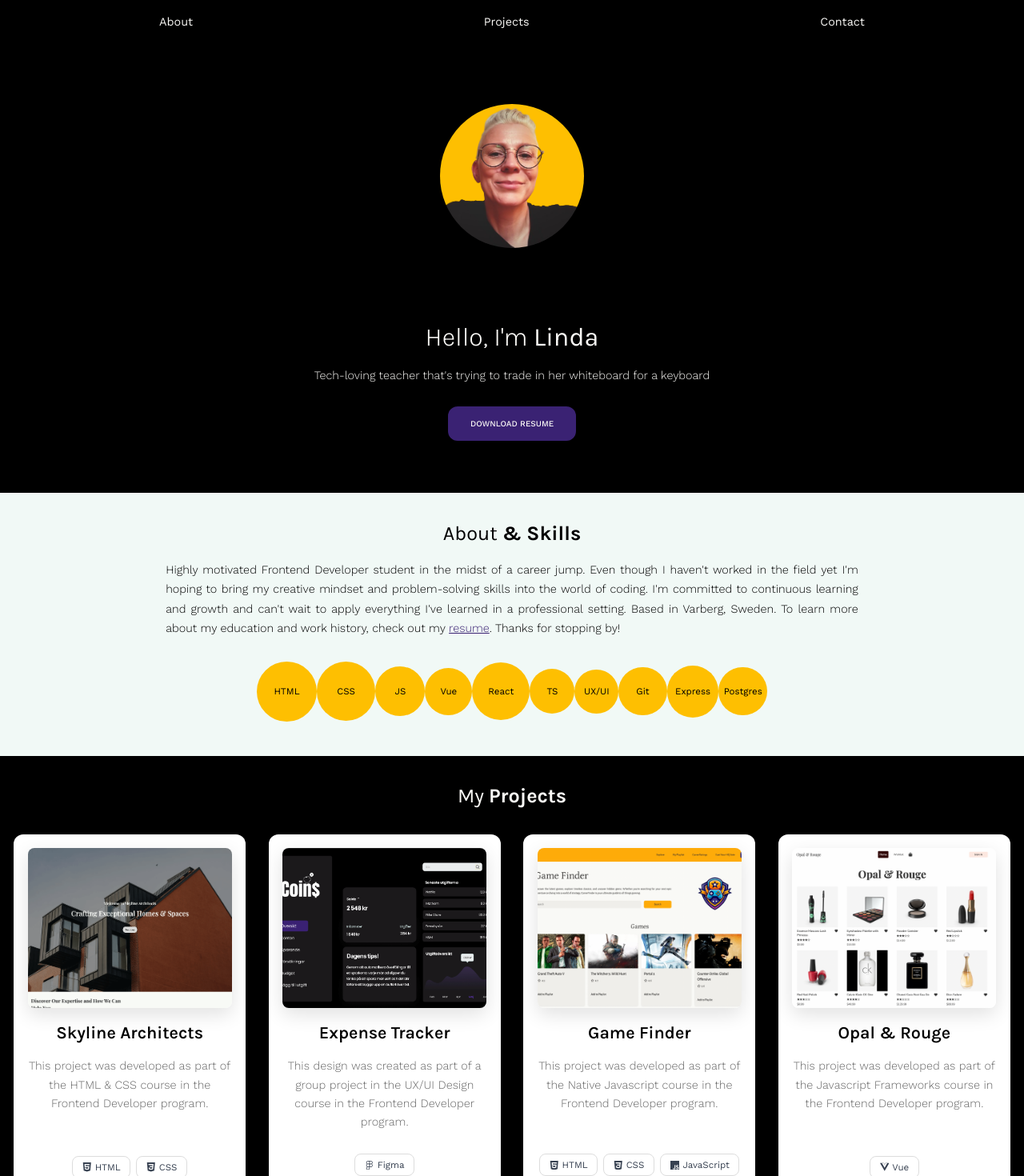
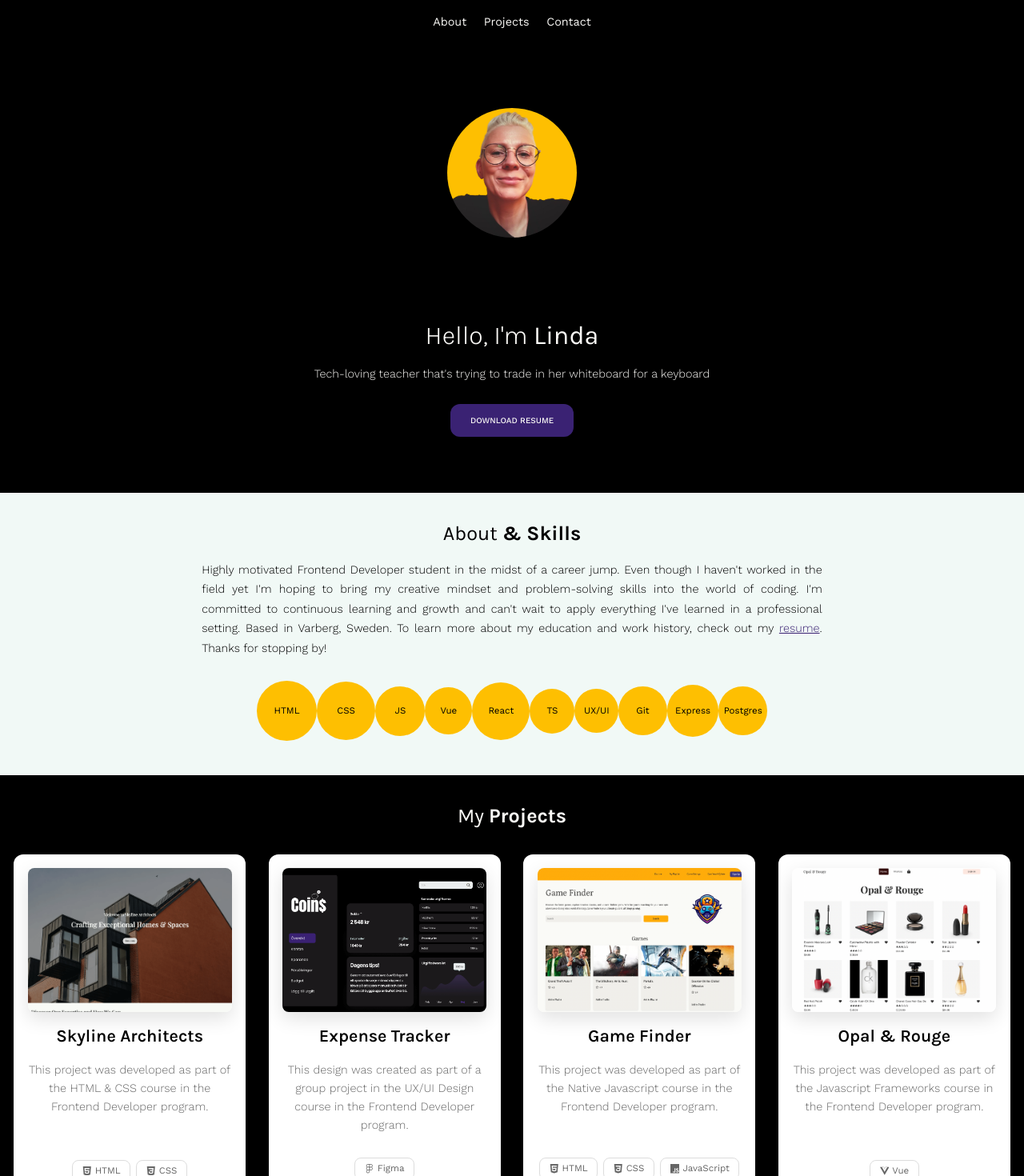
Before and after one commit to lindajensen/portfolio-v2, a React (Vite) app: page / in a window 1280 px wide. Shown: the top 1470 px of the page at 80% size. Built offline with nearby package versions, Linux system fonts and the light colour scheme.

Commit message:
Cleanup style sheet

```diff
--- a/src/index.css
+++ b/src/index.css
@@ -2,13 +2,11 @@
 :root {
   --background-dark: #000;
   --background-light: #f1f9f6;
-  /* --accent-color: #febf01;
-  --primary-button-color: #3a2273; */
-
+  --primary-button-color: #febf01;
   --accent-color: #3a2273;
-  --primary-button-color: #febf01;
   --light-font-color: #faf9f6;
   --dark-font-color: #333;
+  --muted-font-color: #666;
 
   --heading-font: "Karla", sans-serif;
   --base-font: "Work Sans", sans-serif;
@@ -62,11 +60,6 @@ img {
 }
 
 /* ==========  LAYOUT & STRUCTURE  ========== */
-.wrapper {
-  padding: 1.2rem 1.2rem;
-  max-width: 1200px;
-  margin: auto;
-}
 
 /* ==========  TYPOGRAPHY  ========== */
 h1 {
@@ -121,7 +114,8 @@ span {
 }
 .navbar__list {
   display: flex;
-  justify-content: space-around;
+  justify-content: center;
+  gap: 1.5rem;
 }
 
 /* Hero Section */
@@ -138,7 +132,7 @@ span {
 .hero__image {
   border-radius: 50%;
   padding-block: 1.8rem;
-  width: 180px;
+  width: 11.25rem;
 }
 
 .hero__title {
@@ -158,13 +152,12 @@ span {
   display: inline-block;
   border-radius: 12px;
   margin-bottom: 1.2rem;
-  padding: 14px 28px;
+  padding: 0.875rem 1.75rem;
   font-size: 0.7rem;
   font-weight: 500;
   border: none;
   cursor: pointer;
   transition: all 0.2s ease;
-  /* box-shadow: 0 2px 8px rgba(0, 0, 0, 0.1); */
 }
 
 .hero__button:hover {
@@ -174,7 +167,7 @@ span {
 /* About Section */
 .about {
   padding: 1.2rem 1.2rem;
-  max-width: 900px;
+  max-width: 56.25rem;
   margin: 0 auto;
 }
 
@@ -191,9 +184,9 @@ span {
 .about__skills {
   position: relative;
   width: 100%;
-  height: 450px;
+  height: 28.125rem;
   margin: 0 auto;
-  max-width: 700px;
+  max-width: 43.75rem;
 }
 
 .about__skill {
@@ -318,17 +311,17 @@ span {
 .projects__item {
   display: flex;
   flex-direction: column;
-  min-height: 500px;
+  min-height: 31.25rem;
 }
 
 .projects__description {
-  max-width: 400px;
+  max-width: 25rem;
   margin: 0 auto 1rem;
 }
 
 .projects__image {
   width: 100%;
-  height: 200px;
+  height: 12.5rem;
   object-fit: cover;
   max-width: 100%;
   border-radius: 8px;
@@ -342,7 +335,7 @@ span {
 }
 
 .projects__description {
-  color: #666;
+  color: var(--muted-font-color);
   line-height: 1.6;
 }
 
@@ -355,8 +348,7 @@ span {
   background-color: var(--primary-button-color);
   color: var(--dark-font-color);
   text-transform: uppercase;
-  padding: 12px 20px;
-  /* padding: 14px 28px; */
+  padding: 0.75rem 1.25rem;
   font-size: 0.7rem;
   font-weight: 500;
   border: none;
@@ -400,29 +392,15 @@ span {
   align-items: center;
   border-radius: 8px;
   font-size: 0.7rem;
-  color: #374151;
+  color: var(--muted-font-color);
   gap: 0.3rem;
   border: 1px solid #ddd;
   padding: 0.3rem 0.8rem;
   background-color: transparent;
 }
 
-/* .projects__tech-item {
-  font-weight: 300;
-  display: flex;
-  align-items: center;
-  border-radius: 16px;
-  border-radius: 8px;
-  font-size: 0.7rem;
-  color: #4b5563;
-  gap: 0.3rem;
-  border: 1px solid #9ca3af;
-  padding: 0.3rem 0.8rem;
-  background-color: transparent;
-} */
-
 .fallback-message {
-  color: #666;
+  color: var(--muted-font-color);
   font-style: italic;
 }
 
@@ -453,7 +431,8 @@ span {
 /* ==========  UTILITY CLASSES  ========== */
 
 /* ==========  RESPONSIVE DESIGN  ========== */
-@media (min-width: 768px) {
+/* 768px */
+@media (min-width: 48rem) {
   h1 {
     font-size: var(--h1-fontsize-desktop);
   }
@@ -477,7 +456,8 @@ span {
   }
 }
 
-@media (min-width: 900px) {
+/* 900px */
+@media (min-width: 56.25rem) {
   span {
     display: inline;
   }
```
